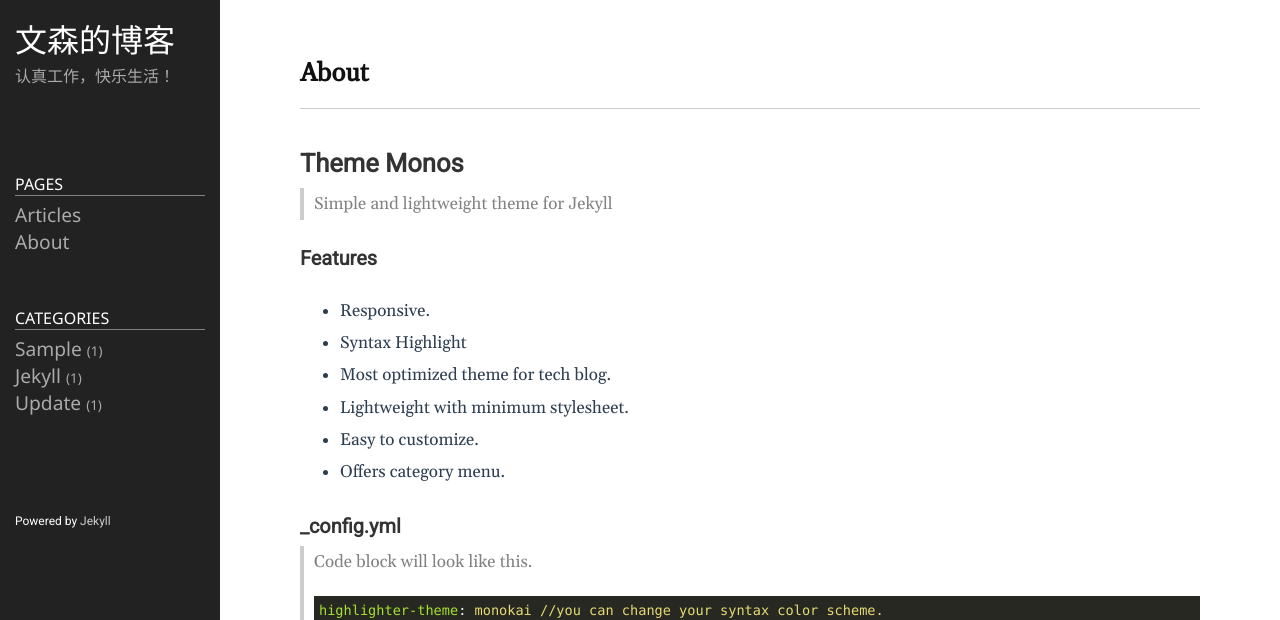
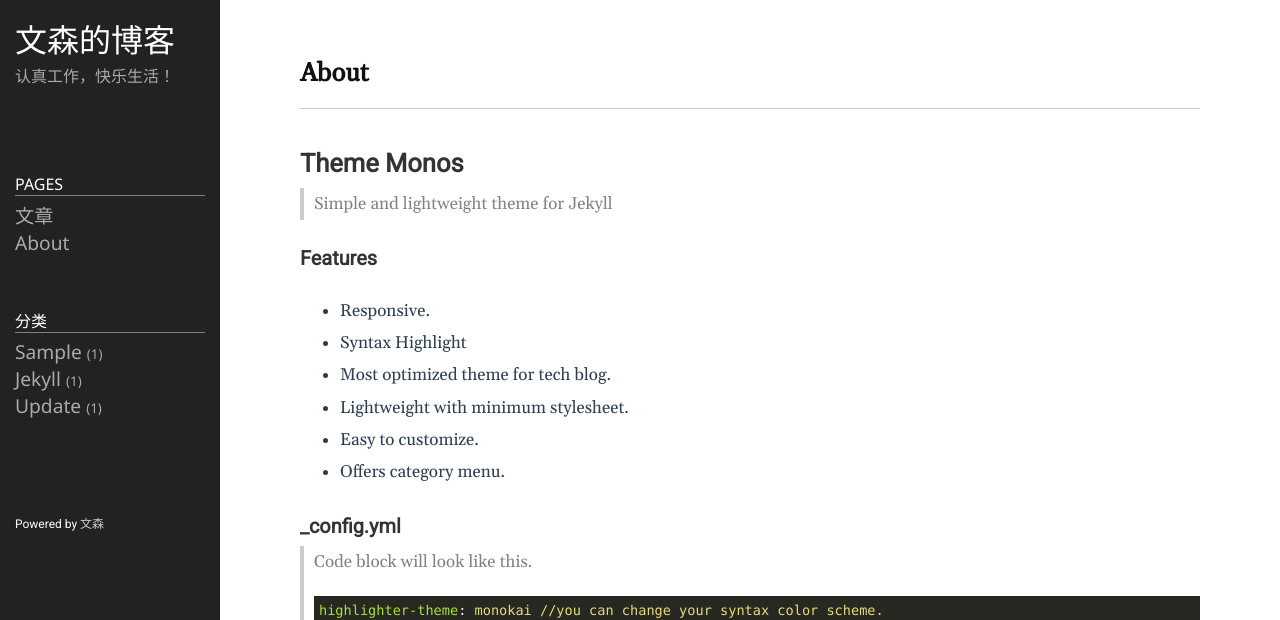
Before and after one commit to Vincent-0112/Vincent-0112.github.io, a Jekyll site: the page built from README.md, in a window 1280 px wide and 900 px high. Shown: the top 620 px of the window. Built offline with Jekyll 4.4.1, drawn with Linux system fonts in a browser that asks for light colours.

Commit message:
Update sidebar.html

```diff
--- a/_includes/sidebar.html
+++ b/_includes/sidebar.html
@@ -15,7 +15,7 @@
 	<ul class="nav">
       <li class="nav-title">Pages</li>
 	  <li>
-	  	<a class="nav-item" href="/">Articles</a>
+	  	<a class="nav-item" href="/">文章</a>
 	  </li>
 	  {% assign pages_list = site.pages %}
 	  {% for node in pages_list %}
@@ -34,7 +34,7 @@
 
 <div class="sidebar-item sidebar-nav">
   	<ul class="nav">
-			<li class="nav-title">Categories</li>
+			<li class="nav-title">分类</li>
 	    {% for category in site.categories %}
 	    <li>
 	    	<a class="nav-item" href="{{ root_url }}/{{ site.category_dir }}#{{ category | first }}">
@@ -48,5 +48,5 @@
 </div>
 
 <div class="sidebar-item sidebar-footer">
-	<p>Powered by <a href="https://github.com/jekyll/jekyll">Jekyll</a></p>
+	<p>Powered by <a href="https://github.com/guojianbin1991/guojianbin1991.github.io">文森</a></p>
 </div>
```
